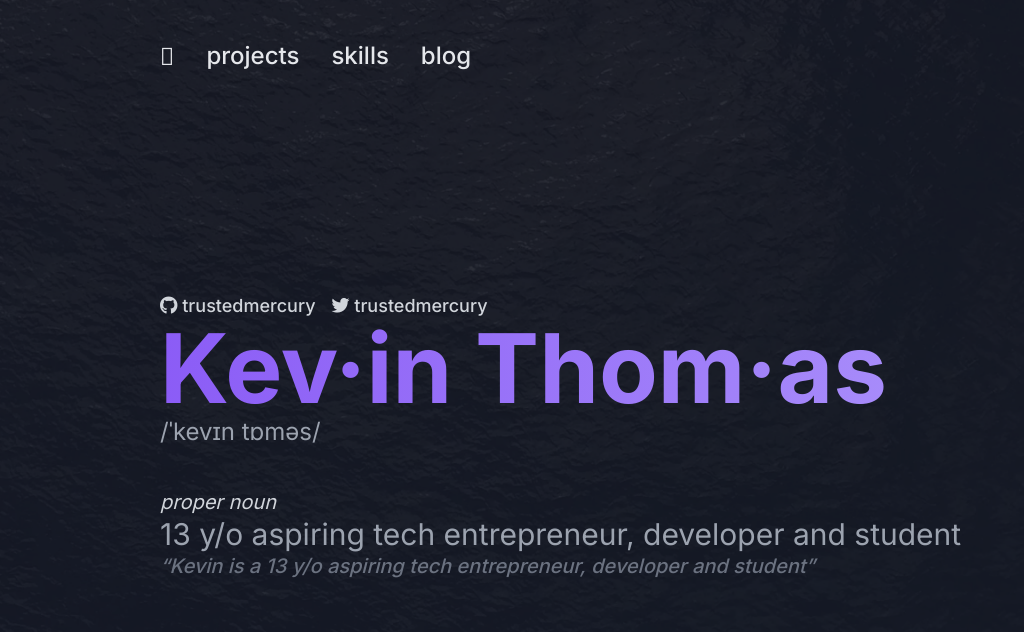
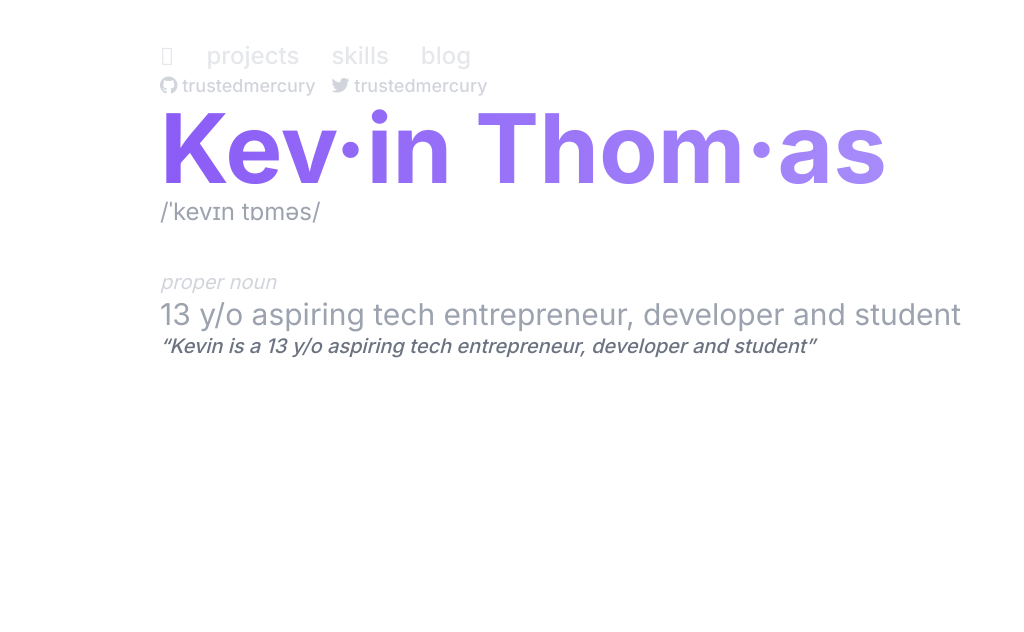
Before and after one commit to kevinjosethomas/kevinjosethomas, a Next.js app: page / in a window 1280 px wide. Shown: the top 632 px of the page, without its empty margins (0-1024 px from the left). Built offline with nearby package versions, Linux system fonts and the light colour scheme; a web font is replaced by a local one.

Commit message:
Updated default layout, moved background to <body>

```diff
--- a/src/layouts/default.js
+++ b/src/layouts/default.js
@@ -3,11 +3,9 @@ import { Navbar } from "../components/Navbar";
 export const Default = (props) => {
 
   return (
-    <div className="bg flex flex-col items-start justify-center w-full h-full min-h-screen">
-      <div className="flex flex-col items-start justify-center w-full h-screen">
-        <Navbar />
-        { props.children }
-      </div>
+    <div className="flex flex-col items-start justify-center w-full h-full overflow-x-hidden">
+      <Navbar />
+      { props.children }
     </div>
   )
 
```
